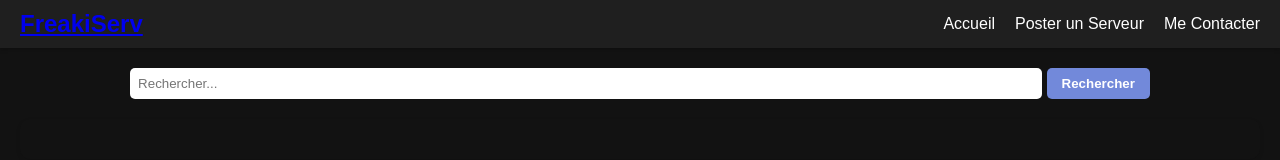
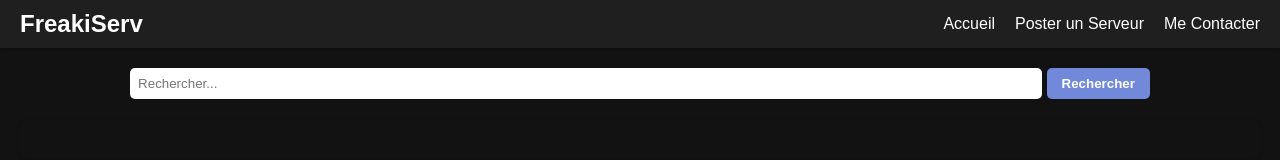
Before and after one commit to FreakiV3/Freakiboard, a website: page index.html in a window 1280 px wide. Drawn offline with Linux system fonts and the light colour scheme; no server answers.

Commit message:
Add files via upload

```diff
--- a/index.html
+++ b/index.html
@@ -9,7 +9,7 @@
 <body>
     <header class="menu-bar">
         <div class="menu-title">
-            <a href="index.html">FreakiServ</a>
+            <a class="menu-item" href="index.html">FreakiServ</a>
         </div>
         <div class="menu-items">
             <a class="menu-item" href="index.html">Accueil</a>
```
